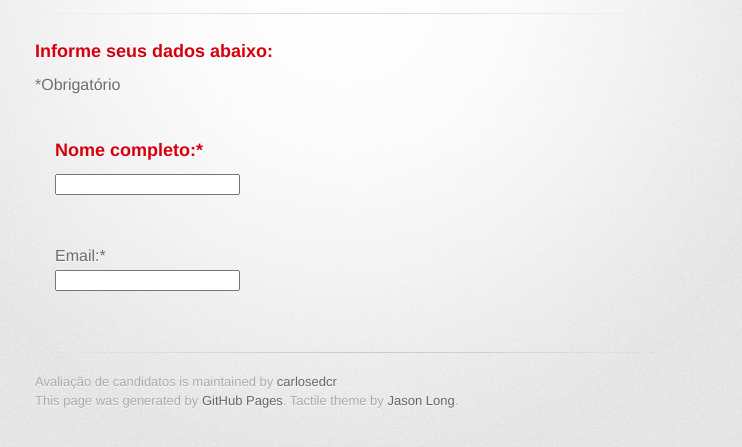
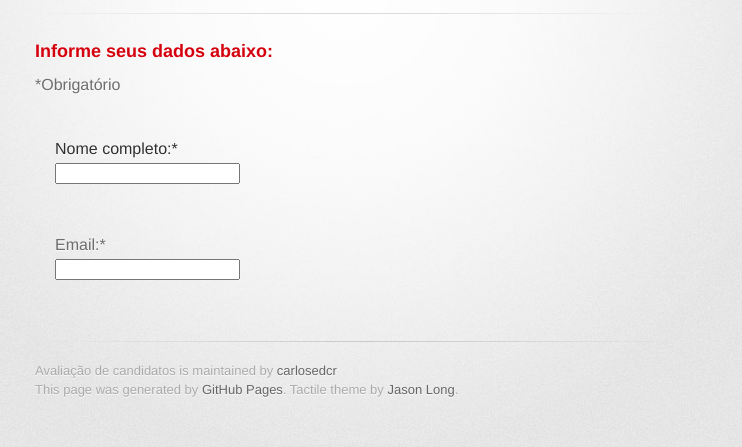
Before and after one commit to carlosedcr/avalia-o-de-candidatos, a plain HTML site: page index.html in a window 1280 px wide. Shown: the part 129-576 px from the top of the page, without its empty margins (295-1037 px from the left). Drawn offline with Linux system fonts and the light colour scheme; a web font is replaced by a local one.

Commit message:
Update index.html

```diff
--- a/index.html
+++ b/index.html
@@ -27,7 +27,7 @@
           <h3>Informe seus dados abaixo:</h3>
 <div class="ss-required-asterisk" aria-hidden="true">*Obrigatório </div>
 <p><form style="background-color: transparent;" >
-<h3>Nome completo:*</h3>
+<h5>Nome completo:*</h5>
 <input type="text" name="nome">
 <br>
 <br>
```
